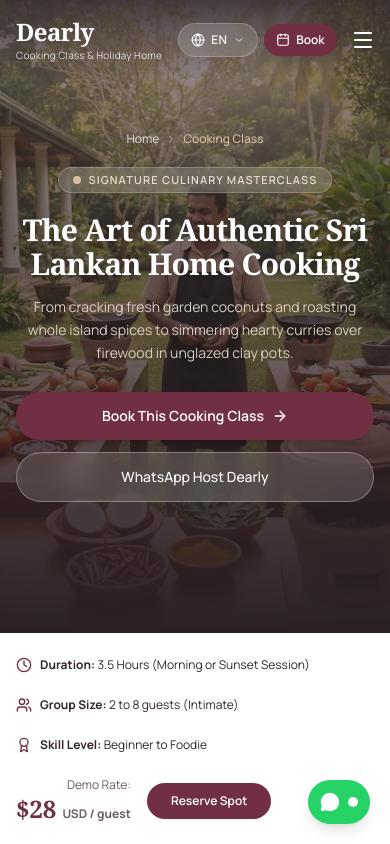
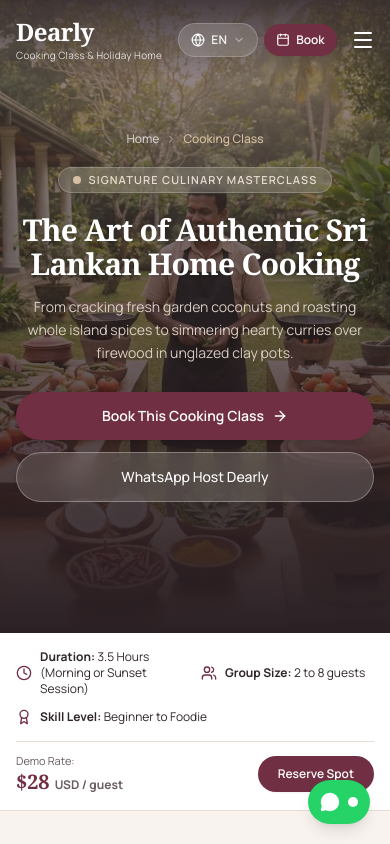
Before and after one commit to chamodya-hirusha/dearly-tourism, a Next.js app: page /cooking-class in a window 390 px wide. Shown: the top 844 px of the page. Built offline with nearby package versions, Linux system fonts and the light colour scheme.

Commit message:
fix(mobile): align price label and reserve button cleanly on mobile view

```diff
--- a/app/cooking-class/page.tsx
+++ b/app/cooking-class/page.tsx
@@ -50,28 +50,28 @@ export default function CookingClassPage() {
         />
 
         {/* Experience Overview & Quick Stats Sticky Banner */}
-        <section className="bg-white border-b border-[#E8DCD2] py-6">
+        <section className="bg-white border-b border-[#E8DCD2] py-4 sm:py-6">
           <div className="max-w-7xl mx-auto px-4 sm:px-6 lg:px-8">
-            <div className="flex flex-wrap items-center justify-between gap-6 text-xs sm:text-sm">
-              <div className="flex items-center gap-6 flex-wrap">
+            <div className="flex flex-col sm:flex-row sm:items-center justify-between gap-4 sm:gap-6 text-xs sm:text-sm">
+              <div className="grid grid-cols-2 sm:flex sm:items-center gap-3 sm:gap-6">
                 <div className="flex items-center gap-2">
-                  <Clock className="w-4 h-4 text-[#702F42]" />
+                  <Clock className="w-4 h-4 text-[#702F42] shrink-0" />
                   <span><strong>Duration:</strong> {data.duration}</span>
                 </div>
                 <div className="flex items-center gap-2">
-                  <Users className="w-4 h-4 text-[#702F42]" />
-                  <span><strong>Group Size:</strong> 2 to 8 guests (Intimate)</span>
+                  <Users className="w-4 h-4 text-[#702F42] shrink-0" />
+                  <span><strong>Group Size:</strong> 2 to 8 guests</span>
                 </div>
-                <div className="flex items-center gap-2">
-                  <Award className="w-4 h-4 text-[#702F42]" />
+                <div className="flex items-center gap-2 col-span-2 sm:col-span-1">
+                  <Award className="w-4 h-4 text-[#702F42] shrink-0" />
                   <span><strong>Skill Level:</strong> Beginner to Foodie</span>
                 </div>
               </div>
 
-              <div className="flex items-center gap-4">
-                <div className="text-right">
-                  <span className="text-xs text-[#6A5D63]">Demo Rate:</span>
-                  <div className="font-serif text-2xl font-bold text-[#702F42]">
+              <div className="w-full sm:w-auto flex items-center justify-between sm:justify-end gap-4 pt-3 sm:pt-0 border-t border-[#E8DCD2] sm:border-t-0">
+                <div className="text-left sm:text-right">
+                  <span className="text-[11px] sm:text-xs text-[#6A5D63] block">Demo Rate:</span>
+                  <div className="font-serif text-xl sm:text-2xl font-bold text-[#702F42] leading-tight">
                     ${data.demoPriceUSD}{' '}
                     <span className="text-xs font-sans text-[#6A5D63]">USD / guest</span>
                   </div>
@@ -79,7 +79,7 @@ export default function CookingClassPage() {
 
                 <Link
                   href="/book?experience=cooking-masterclass"
-                  className="px-6 py-2.5 rounded-full bg-[#702F42] hover:bg-[#592333] text-white font-semibold text-xs sm:text-sm shadow-xs transition-colors"
+                  className="px-5 sm:px-6 py-2.5 rounded-full bg-[#702F42] hover:bg-[#592333] text-white font-semibold text-xs sm:text-sm shadow-xs transition-colors whitespace-nowrap"
                 >
                   Reserve Spot
                 </Link>
--- a/app/holiday-home/page.tsx
+++ b/app/holiday-home/page.tsx
@@ -137,9 +137,9 @@ export default function HolidayHomePage() {
                         <h3 className="font-serif text-2xl font-bold text-[#30262A]">
                           {room.name}
                         </h3>
-                        <div className="text-right">
-                          <span className="text-xs text-[#6A5D63]">Demo Rate:</span>
-                          <div className="font-serif text-2xl font-bold text-[#702F42]">
+                        <div className="text-left sm:text-right">
+                          <span className="text-[11px] sm:text-xs text-[#6A5D63] block">Demo Rate:</span>
+                          <div className="font-serif text-xl sm:text-2xl font-bold text-[#702F42] leading-tight">
                             ${room.pricePerNightUSD}{' '}
                             <span className="text-xs font-sans text-[#6A5D63]">/ night</span>
                           </div>
--- a/app/safari/page.tsx
+++ b/app/safari/page.tsx
@@ -162,9 +162,9 @@ export default function SafariPage() {
                           {pkg.title}
                         </h3>
                       </div>
-                      <div className="text-right">
-                        <span className="text-[10px] uppercase text-[#6A5D63]">Demo Rate:</span>
-                        <div className="font-serif text-2xl font-bold text-[#702F42]">
+                      <div className="text-left sm:text-right">
+                        <span className="text-[10px] sm:text-xs uppercase text-[#6A5D63] block">Demo Rate:</span>
+                        <div className="font-serif text-xl sm:text-2xl font-bold text-[#702F42] leading-tight">
                           ${pkg.priceUSD}{' '}
                           <span className="text-xs font-sans text-[#6A5D63]">USD / person</span>
                         </div>
```
